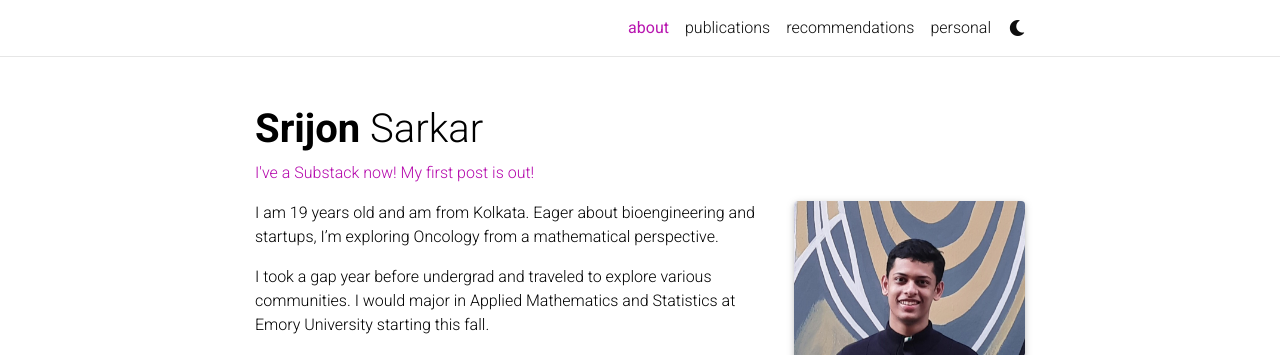
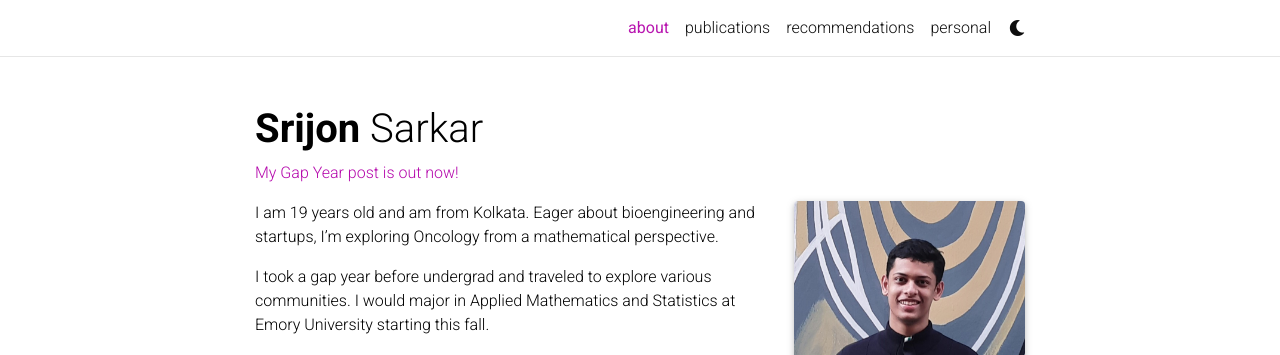
Before and after one commit to sarkarsrijon/sarkarsrijon.github.io, a Jekyll site: the page built from _pages/about.md, in a window 1280 px wide and 1074 px high. Shown: the top 355 px of the window. Built offline with Jekyll 4.4.1, drawn with Linux system fonts in a browser that asks for light colours; full-size pictures stand in for the smaller copies a plugin makes; comment, search, counter and statistics services are not loaded; a style sheet for code colours, icons or effects is not loaded.

Commit message:
Update about.md

```diff
--- a/_pages/about.md
+++ b/_pages/about.md
@@ -2,7 +2,7 @@
 layout: about
 title: about
 permalink: /
-subtitle: <a href='https://srijonsarkar.substack.com/'>I've a Substack now! My first post is out! </a>
+subtitle: <a href='https://srijonsarkar.substack.com/'>My Gap Year post is out now! </a>
 
 profile:
   align: right
```
